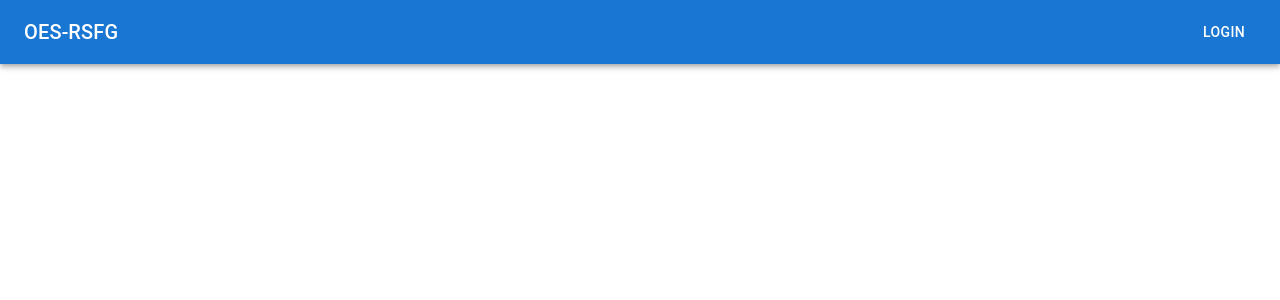
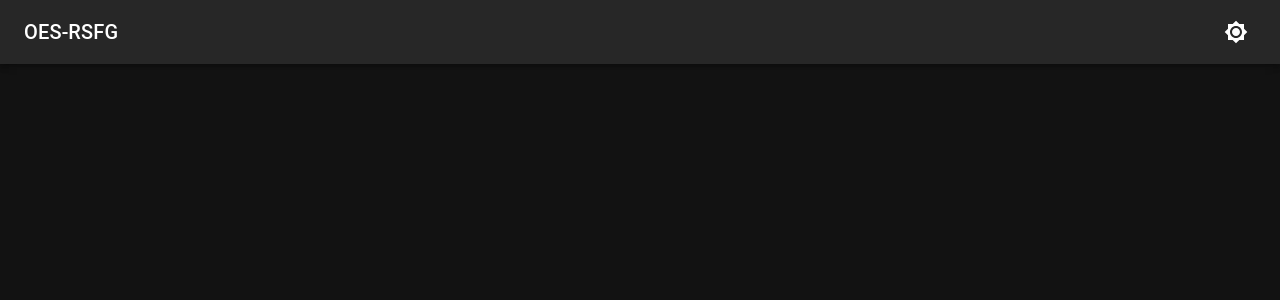
Before and after one commit to chuanhao01/oes-rsfg, a React (Vite) app: page / in a window 1280 px wide. Shown: the top 300 px of the page. Built offline with nearby package versions, Linux system fonts and the light colour scheme; the HTML template or start-up script is replaced by a standard one.

Commit message:
[feat] added in colortheme and toggle dark mode

```diff
--- a/src/App.tsx
+++ b/src/App.tsx
@@ -3,10 +3,41 @@
 import { createBrowserRouter, RouterProvider } from "react-router-dom";
 import Home from "@/pages/Home/Home";
 import { CssBaseline } from "@mui/material";
+import { useState, useMemo, createContext } from "react";
+import { ThemeProvider, createTheme } from "@mui/material/styles";
+
+export const ColorModeContext = createContext({
+  toggleColorMode: () => {
+    // If the toggle color mode breaks for whatever reason, Empty func
+  },
+});
 
 export default function App() {
+  const [mode, setMode] = useState<"light" | "dark">("dark");
+  const colorMode = useMemo(
+    () => ({
+      toggleColorMode: () => {
+        setMode((prevMode) => (prevMode === "light" ? "dark" : "light"));
+      },
+    }),
+    []
+  );
+
+  const theme = useMemo(
+    () =>
+      createTheme({
+        palette: {
+          mode,
+        },
+      }),
+    [mode]
+  );
+
   const router = createBrowserRouter([{ path: "/", element: <Home /> }]);
+
   return (
+    <ColorModeContext.Provider value={colorMode}>
+      <ThemeProvider theme={theme}>
         <CssBaseline>
           <Helmet>
             <meta charSet="UTF-8" />
@@ -15,5 +46,7 @@
           </Helmet>
           <RouterProvider router={router} />
         </CssBaseline>
+      </ThemeProvider>
+    </ColorModeContext.Provider>
   );
 }
--- a/src/layouts/DefaultLayout/DefaultLayout.tsx
+++ b/src/layouts/DefaultLayout/DefaultLayout.tsx
@@ -2,9 +2,18 @@
 import Grid from "@mui/material/Unstable_Grid2";
 import Toolbar from "@mui/material/Toolbar";
 import Typography from "@mui/material/Typography";
-import Button from "@mui/material/Button";
+import IconButton from "@mui/material/IconButton";
+import Brightness4Icon from "@mui/icons-material/Brightness4";
+import Brightness7Icon from "@mui/icons-material/Brightness7";
+import { useContext } from "react";
+
+import { ColorModeContext } from "@/App";
+import { useTheme } from "@mui/material/styles";
 
 export default function DefaultLayout() {
+  const theme = useTheme();
+  const colorMode = useContext(ColorModeContext);
+
   return (
     <main>
       <Grid container spacing={0}>
@@ -14,7 +23,9 @@
               <Typography variant="h6" component="div" sx={{ mr: "auto" }}>
                 OES-RSFG
               </Typography>
-              <Button color="inherit">Login</Button>
+              <IconButton color="inherit" onClick={colorMode.toggleColorMode}>
+                {theme.palette.mode === "dark" ? <Brightness7Icon /> : <Brightness4Icon />}
+              </IconButton>
             </Toolbar>
           </AppBar>
         </Grid>
```
Lines whose indentation alone changed are shown as unchanged.
